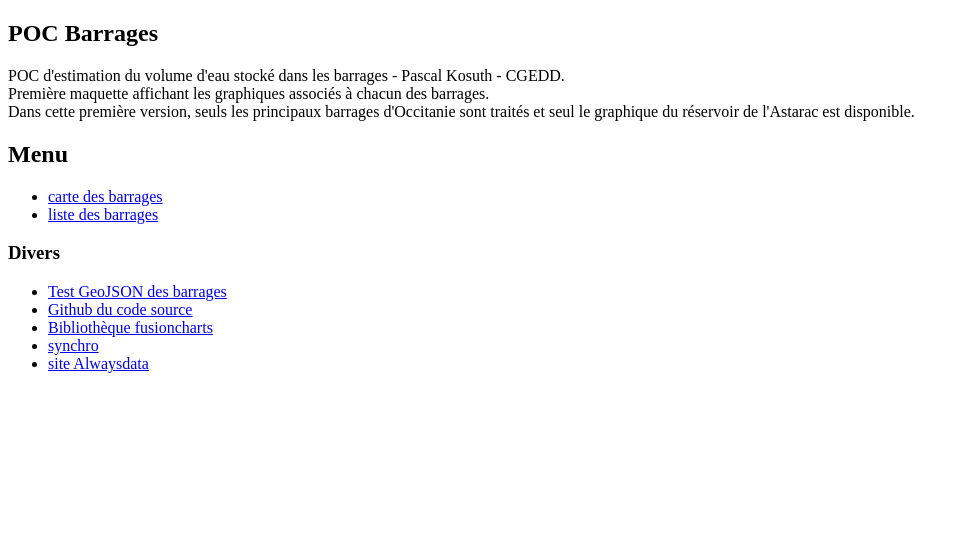
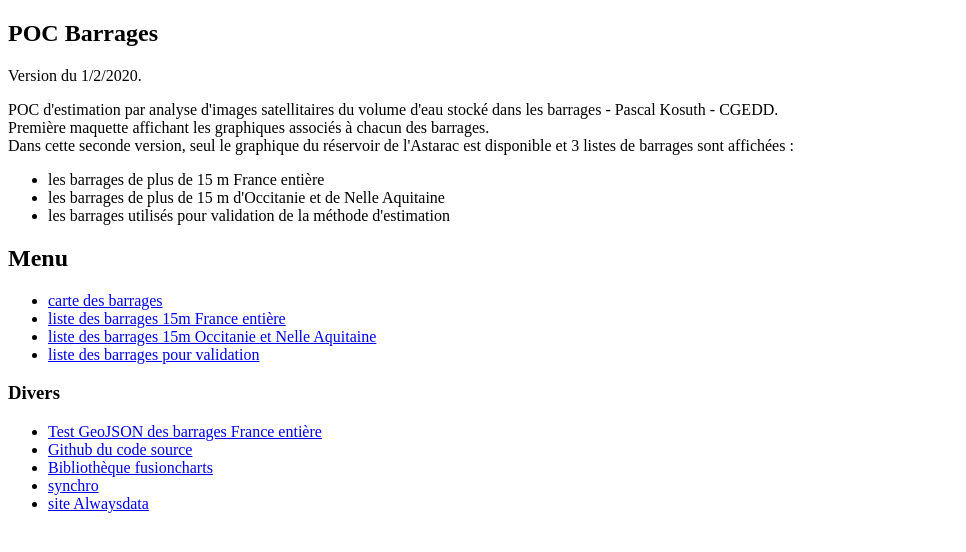
Before and after one commit to benoitdavidfr/barrages, a PHP site: page / in a window 1280 px wide. Shown: the top 552 px of the page, without its empty margins (0-966 px from the left). Run offline with PHP 8.4, Linux system fonts and the light colour scheme.

```diff
--- a/index.php
+++ b/index.php
@@ -8,18 +8,28 @@ title: index.php - page d'accueil
 <head><title>POC barrages</title><meta charset="UTF-8"></head>
 <body>
 <h2>POC Barrages</h2>
-POC d'estimation du volume d'eau stocké dans les barrages - Pascal Kosuth - CGEDD.<br>
+Version du 1/2/2020.</p>
+
+POC d'estimation par analyse d'images satellitaires du volume d'eau stocké dans les barrages
+ - Pascal Kosuth - CGEDD.<br>
 Première maquette affichant les graphiques associés à chacun des barrages.<br>
-Dans cette première version, seuls les principaux barrages d'Occitanie sont traités
-et seul le graphique du réservoir de l'Astarac est disponible.
+Dans cette seconde version,  seul le graphique du réservoir de l'Astarac est disponible
+et 3 listes de barrages sont affichées :<ul>
+<li>les barrages de plus de 15 m France entière</li>
+<li>les barrages de plus de 15 m d'Occitanie et de Nelle Aquitaine</li>
+<li>les barrages utilisés pour validation de la méthode d'estimation</li>
+</ul>
 <h2>Menu</h2>
 <ul>
   <li><a href='map.php'>carte des barrages</a></li>
-  <li><a href='gazet.php'>liste des barrages</a></li>
+  <li><a href='gazet.php?file=Barrages_15m_France_20200131.csv'>liste des barrages 15m France entière</a></li>
+  <li><a href='gazet.php?file=Barrages_15m_Occitanie_NlAq_20200131.csv'>
+    liste des barrages 15m Occitanie et Nelle Aquitaine</a></li>
+  <li><a href='gazet.php?file=retenues-20200121-Occitanie.csv'>liste des barrages pour validation</a></li>
 </ul>
 <h3>Divers</h3>
 <ul>
-  <li><a href='geojson.php'>Test GeoJSON des barrages</a></li>
+  <li><a href='geojson.php?file=Barrages_15m_France_20200131.csv'>Test GeoJSON des barrages France entière</a></li>
   <li><a href='https://github.com/benoitdavidfr/barrages' target='_blank'>Github du code source</a></li>
   <li><a href='https://www.fusioncharts.com/charts#fusioncharts'>Bibliothèque fusioncharts</a></li>
 <?php
```
Also changed, not shown: gazet.php (+13 -7 lines).
